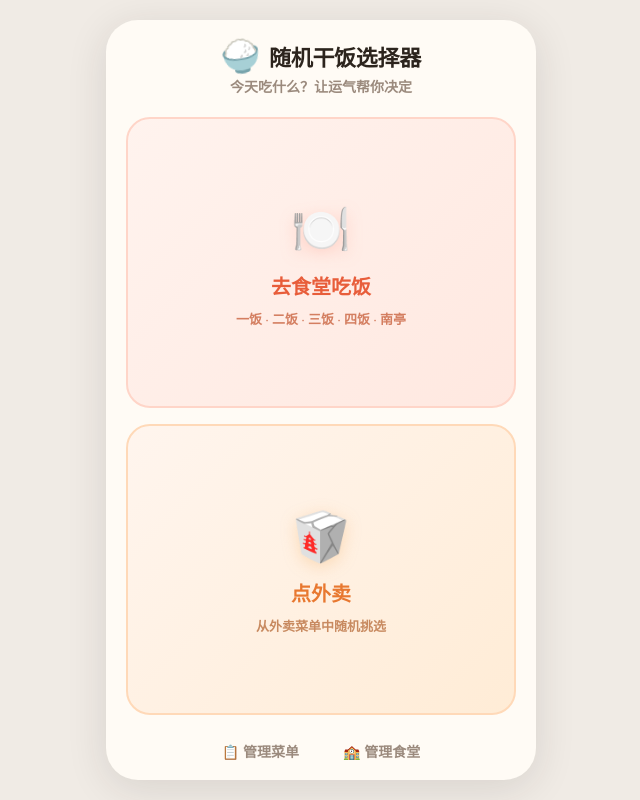
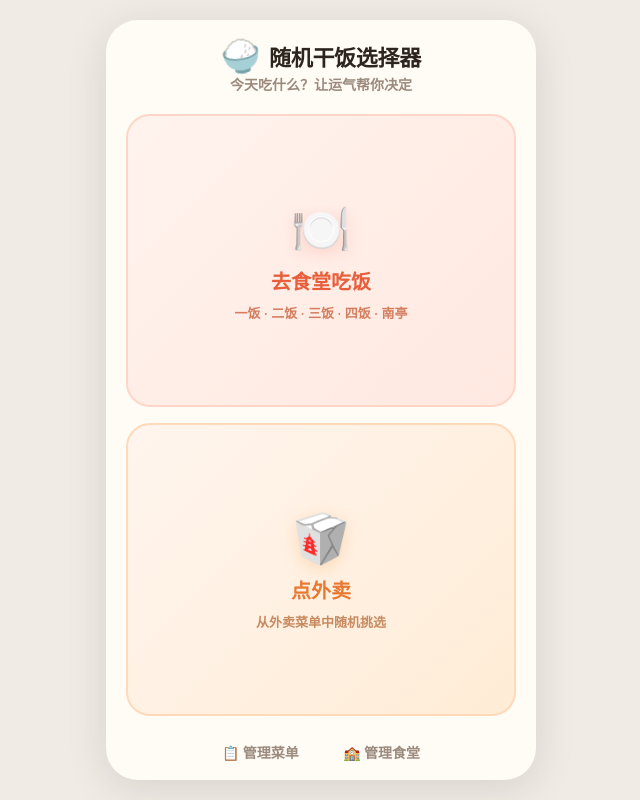
Before and after one commit to noone-sketch/random-meal-picker, a website: page index.html in a window 1280 px wide. Shown: the whole page, without its empty margins (319-959 px from the left). Drawn offline with nearby package versions, Linux system fonts and the light colour scheme.

Commit message:
feat: 移除 Google Fonts（隐私），改用 GitHub Secret 稳定签名

```diff
--- a/index.html
+++ b/index.html
@@ -14,11 +14,6 @@
 
   <!-- PWA Manifest -->
   <link rel="manifest" href="manifest.json">
-
-  <!-- Google Font: Nunito for friendly rounded Latin text -->
-  <link rel="preconnect" href="https://fonts.googleapis.com">
-  <link rel="preconnect" href="https://fonts.gstatic.com" crossorigin>
-  <link href="https://fonts.googleapis.com/css2?family=Nunito:wght@500;600;700;800;900&display=swap" rel="stylesheet">
 
   <style>
     /* ============================================================
@@ -77,7 +72,7 @@
       --radius-full: 9999px;
 
       /* Typography */
-      --font: 'Nunito', -apple-system, BlinkMacSystemFont, 'Segoe UI',
+      --font: -apple-system, BlinkMacSystemFont, 'Segoe UI',
               'PingFang SC', 'Hiragino Sans GB', 'Microsoft YaHei',
               'Helvetica Neue', sans-serif;
 
```
Also changed, not shown: .github/workflows/build-apk.yml, 1 other file.
